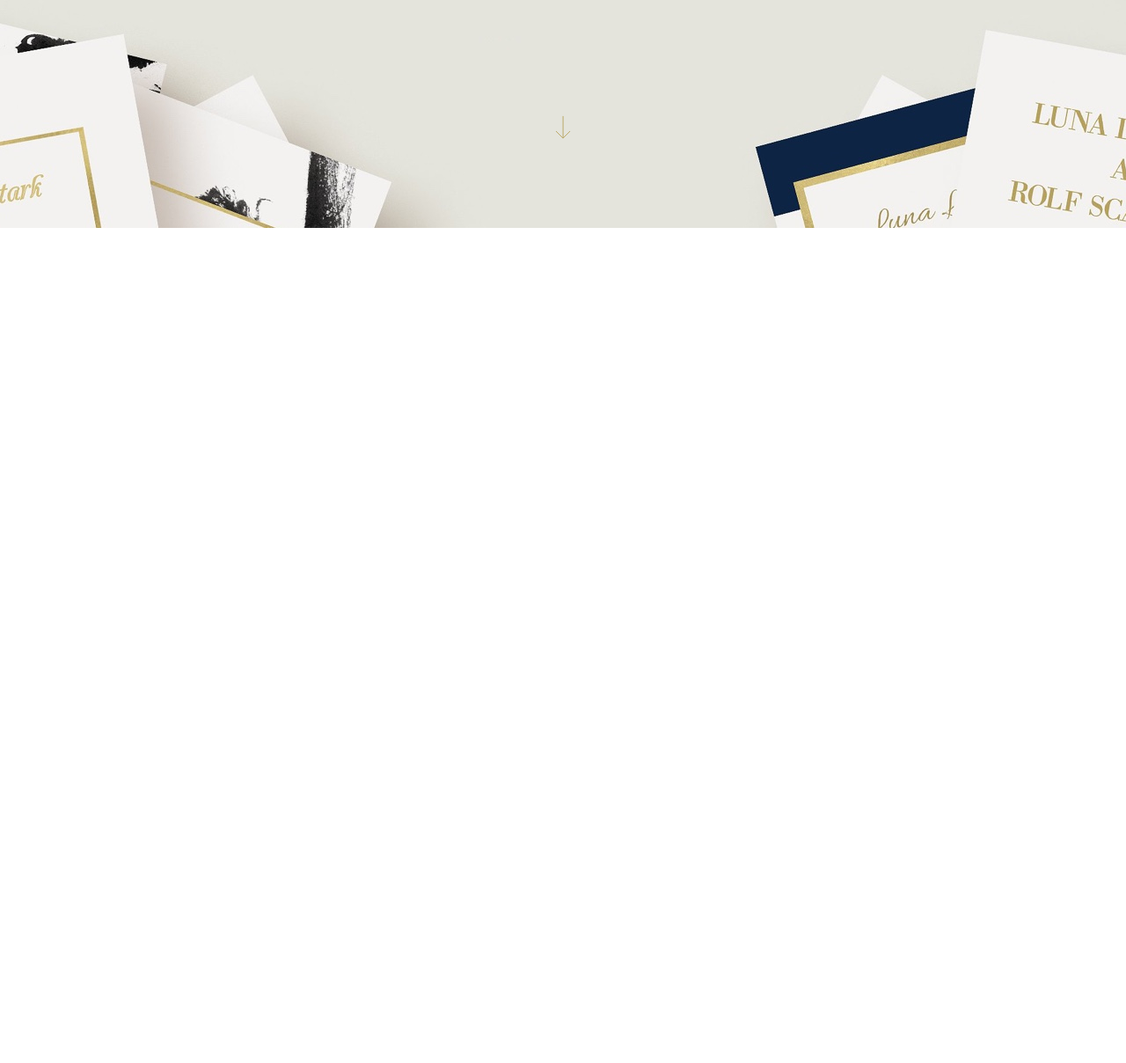
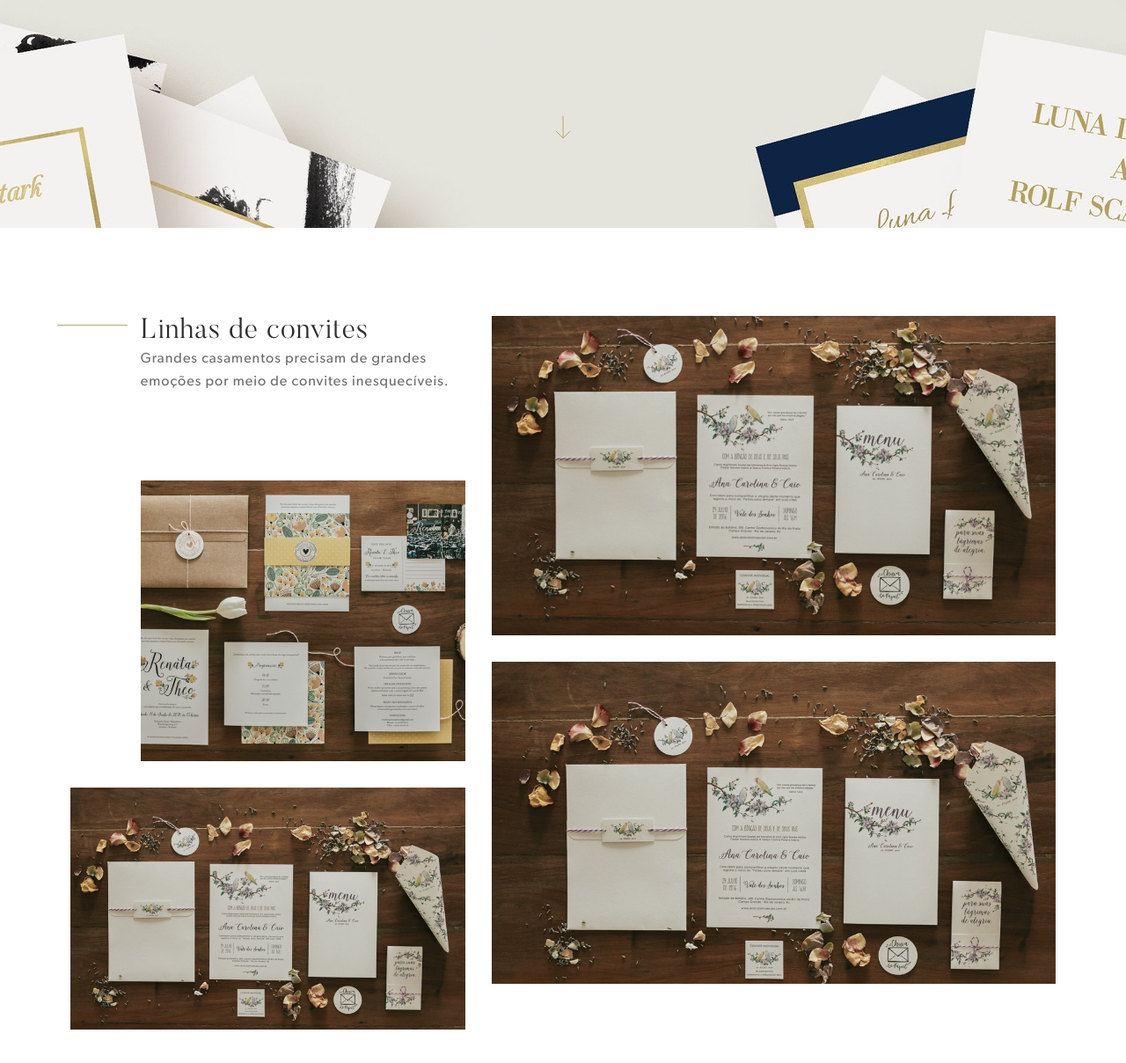
Before and after one commit to FelipeLeiteMe/convitar, a plain HTML site: page index.html in a window 1280 px wide. Shown: the part 500-1708 px from the top of the page at 88% size. Before the commit the page ends 800 px from the top, so only its background shows below. Drawn offline with nearby package versions, Linux system fonts and the light colour scheme.

Commit message:
Produtos

```diff
--- a/css/main.css
+++ b/css/main.css
@@ -191,7 +191,7 @@
       -ms-transform: rotate(-45deg);
   }
 
-/*==========  Nav  ==========*/
+/*==========  Sub-Nav  ==========*/
 
   #sub-menu .submenu-itens p {
     font-size: 14px;
@@ -338,7 +338,7 @@
       transform: translateY(140px);
       -webkit-transform: translateY(140px);
   }
-
+/*==========  Produtos  ==========*/
 /*==========  Mobile First Method  ==========*/
 
     /* Custom, iPhone Retina */
@@ -370,7 +370,7 @@
         background-color: #FAFAFA;
         width: 100%;
         height: auto;
-        position: fixed;
+        position: absolute;
         left: 0;
         z-index: 1;
         transform: translateY(-100%);
@@ -580,6 +580,15 @@
         font-size: 56px;
         line-height: 60px;
       }
+      .container-fluid {
+        padding-left: 80px;
+        padding-right: 80px;
+      }
+      .linha-2 {
+        margin-top: 2%;
+        background-color:#BBA867;
+      }
+
 
     /*==========  Topo  ==========*/
       #topo .center {
--- a/index.html
+++ b/index.html
@@ -181,8 +181,38 @@
             </div>
         </div>
     </header>
-    <main id="conteudo-principal">
-
+    <main>
+        <section id="produtos">
+            <div class="container-fluid padding-top-xs-100 padding-bottom-xs-100">
+                <div class="row">
+                    <div class="col-lg-5">
+                        <div class="row">
+                            <div class="col-lg-2 linha-2"></div>
+                            <div class="col-lg-10">
+                                <h3>Linhas de convites</h3>
+                                <p>Grandes casamentos precisam de grandes emoções por meio de convites inesquecíveis.</p>
+                            </div>
+                            <div class="col-lg-10 col-lg-offset-2 padding-top-xs-90">
+                                <img src="img/img-02.jpg" alt="" class="img-responsive pull-right">
+                            </div>
+                            <div class="col-lg-12 padding-top-xs-30">
+                                <img src="img/img-04.jpg" alt="" class="img-responsive">
+                            </div>
+                        </div>
+                    </div>
+                    <div class="col-lg-7">
+                        <div class="row">
+                            <div class="col-lg-12">
+                                <img src="img/img-01.jpg" alt="" class="img-responsive">
+                            </div>
+                            <div class="col-lg-12 padding-top-xs-30">
+                                <img src="img/img-03.jpg" alt="" class="img-responsive">
+                            </div>
+                        </div>
+                    </div>
+                </div>
+            </div>
+        </section>
     </main>
 
     <!-- jQuery (obrigatório para plugins JavaScript do Bootstrap) -->
```
Also changed, not shown: img/img-01.jpg (added), img/img-02.jpg (added), img/img-03.jpg (added), img/img-04.jpg (added).
